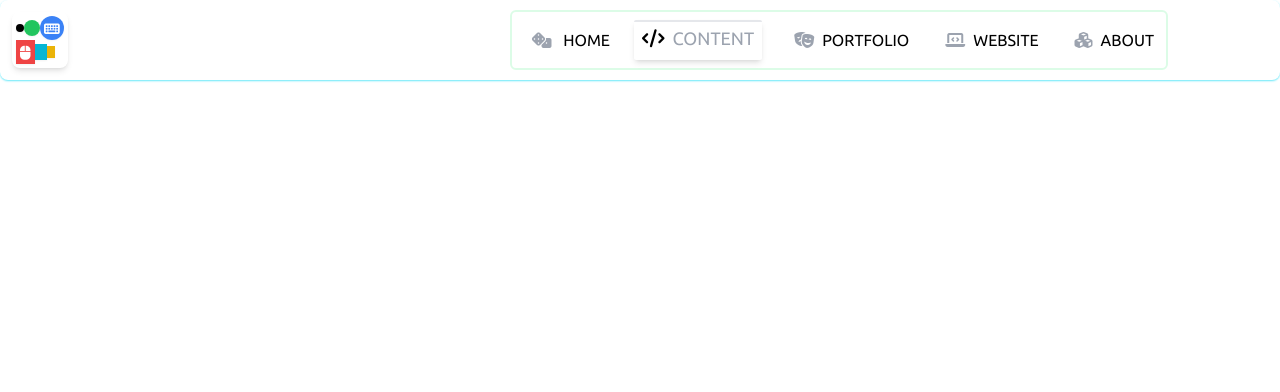
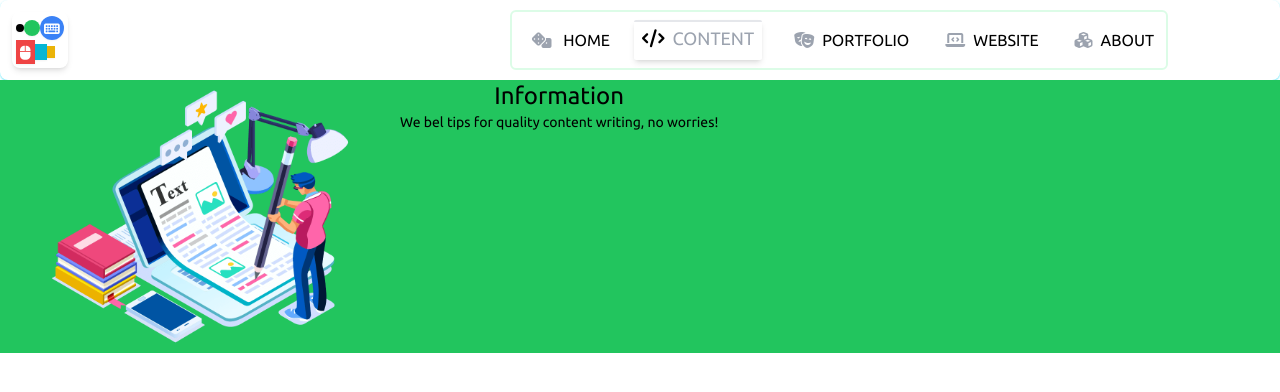
Before and after one commit to Mistershahzad/Website, a website: page P-pxl.html in a window 1280 px wide. Drawn offline with Linux system fonts and the light colour scheme.

Commit message:
Thursday 5:09 PM "update"

```diff
--- a/P-pxl.html
+++ b/P-pxl.html
@@ -23,8 +23,10 @@
 
 <body>
     <!-- header -->
-    <DIV class="container md:flex items-center justify-between mx-auto rounded-lg shadow-cyan-300 shadow-sm">
+    <DIV class="container mx-auto">
+
         <!--  navbar start  -->
+        <DIV class="md:flex  items-center justify-between  rounded-lg shadow-cyan-300 shadow-sm">
         <DIV class="shadow-md rounded-lg p-1 m-3 inline-block ">
             <div class=" flex items-center ">
                 <div class="shadow-sm  p-1 rounded-full bg-black inline-block"></div>
@@ -60,13 +62,28 @@
                 <li class="p-1"><i class="p-2 fa-solid fa-laptop-code text-gray-400"></i>WEBSITE</li>
                 <li class="p-1"><i class="p-2 fa-solid fa-cubes text-gray-400"></i>ABOUT</li>
             </ul>
+        </div></DIV>
+        <!-- navbar list  -->
+
+
+    <!-- content start  -->
+<DIV class=" ">
+
+
+    <DIV class="flex  w-full  text-center bg-green-500">
+        <div class="w-96 m-2">
+            <img src="pic/code (3).png" alt="">
         </div>
-        <!-- navbar list  -->
+        <div>
+            <h1 class="text-2xl">Information</h1>
+            <p class="text-sm">We bel
+                tips for quality content writing, no worries!</p>
+        </div>
     </DIV>
 
 
 
-
+</DIV>
 </body>
 
 <script>
```
Also changed, not shown: output.css.
